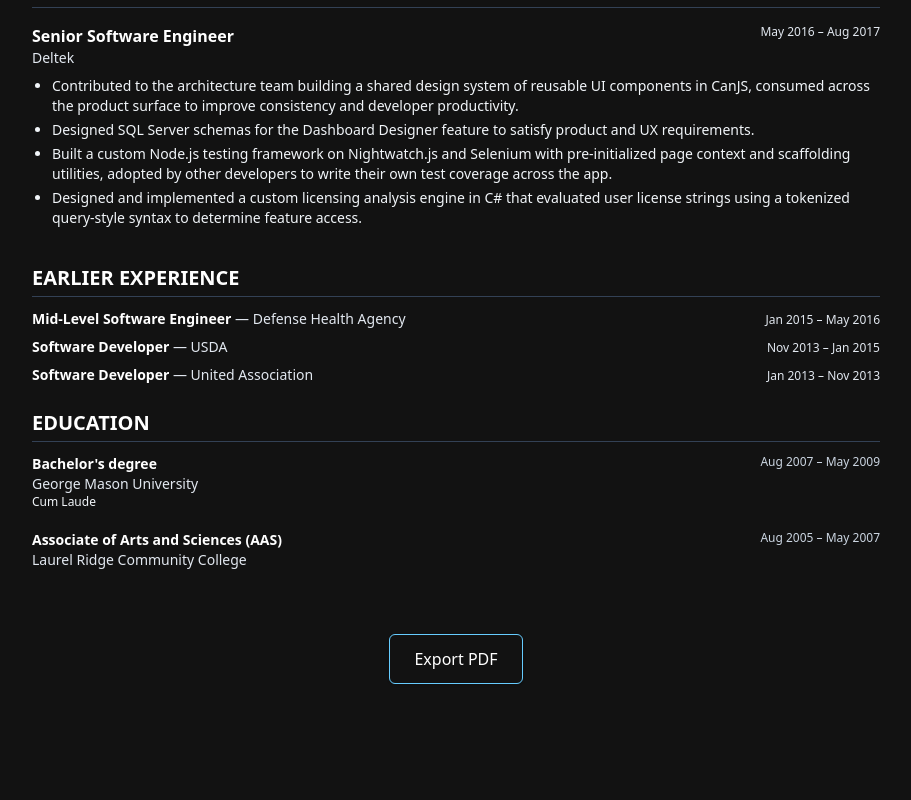
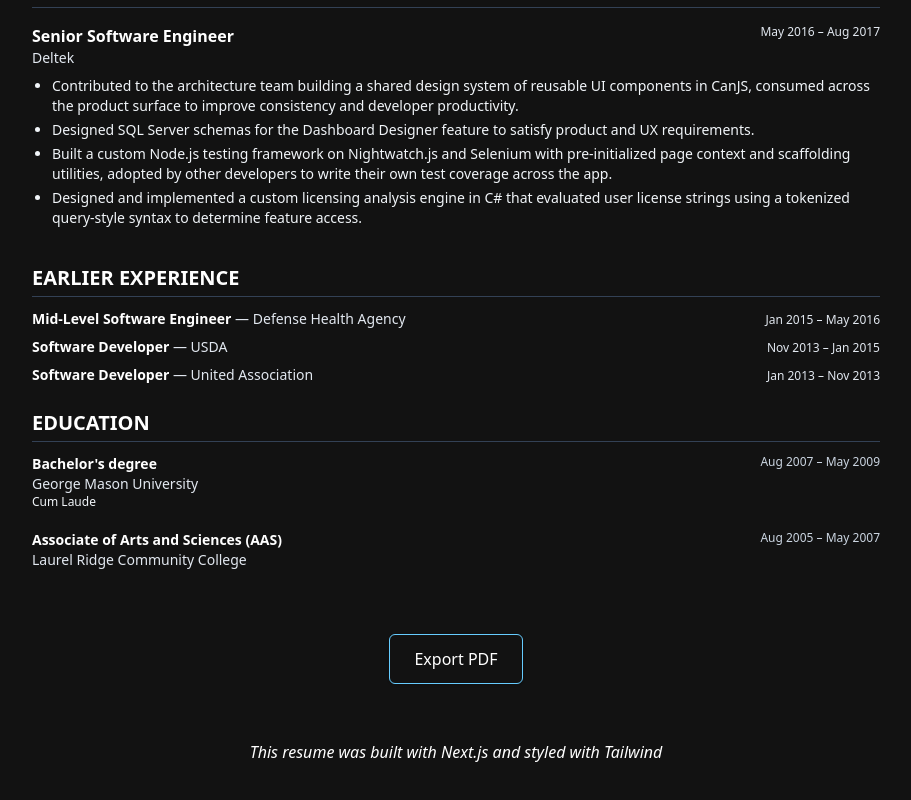
Before and after one commit to JacobHeater/jacobheater.github.io, a Next.js app: page /about/resume in a window 1280 px wide. Shown: the part 2996-3796 px from the top of the page, without its empty margins (184-1095 px from the left). Before the commit the page ends 3752 px from the top, so only its background shows below. Built offline with nearby package versions, Linux system fonts and the light colour scheme; a web font is replaced by a local one.

Commit message:
Add footer note to resume indicating use of Next.js and Tailwind

```diff
--- a/src/app/about/resume/page.tsx
+++ b/src/app/about/resume/page.tsx
@@ -267,6 +267,10 @@ function ResumePageContent() {
         </Button>
       </div>
 
+      <div className="text-center italic mt-6 mb-8">
+          This resume was built with Next.js and styled with Tailwind
+      </div>
+
       <Dialog
         open={exportModalOpen}
         onClose={() => setExportModalOpen(false)}
```
